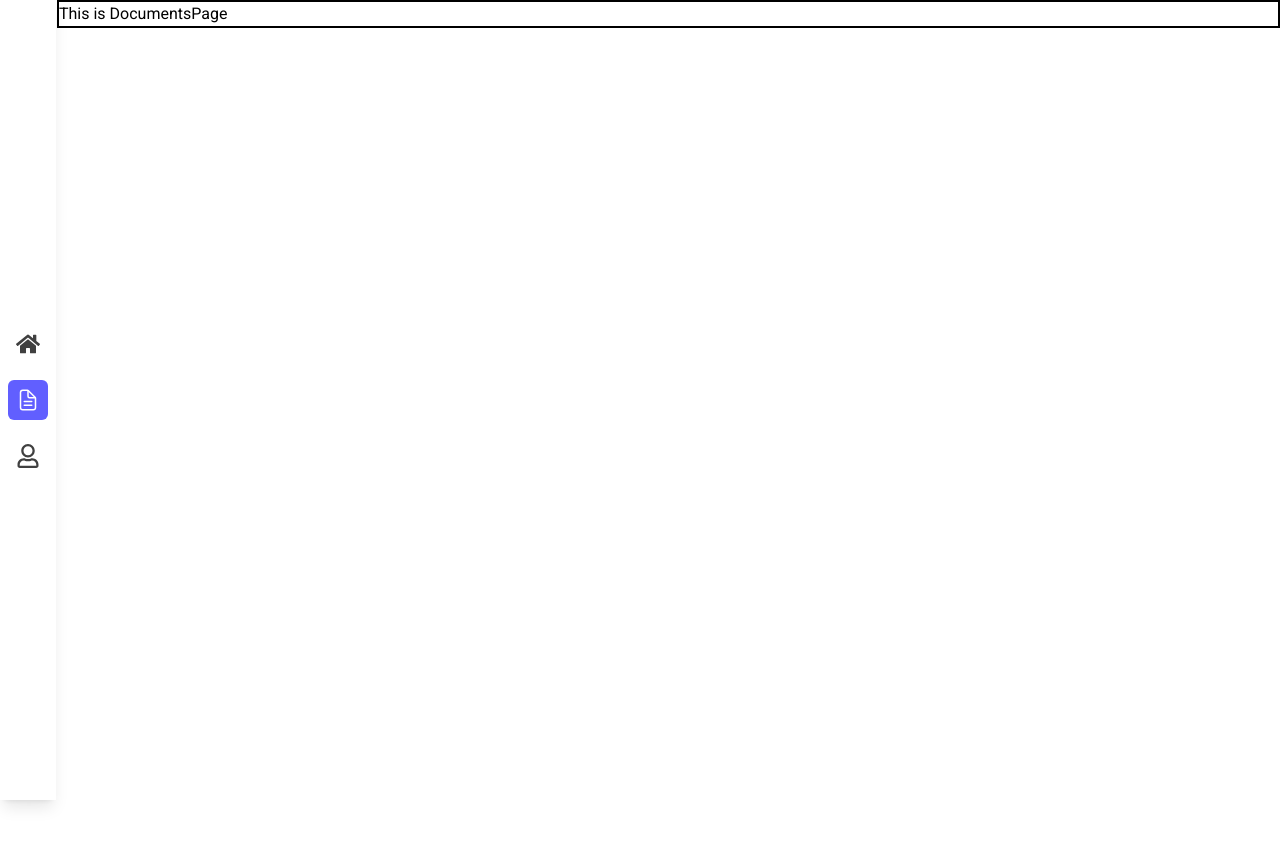
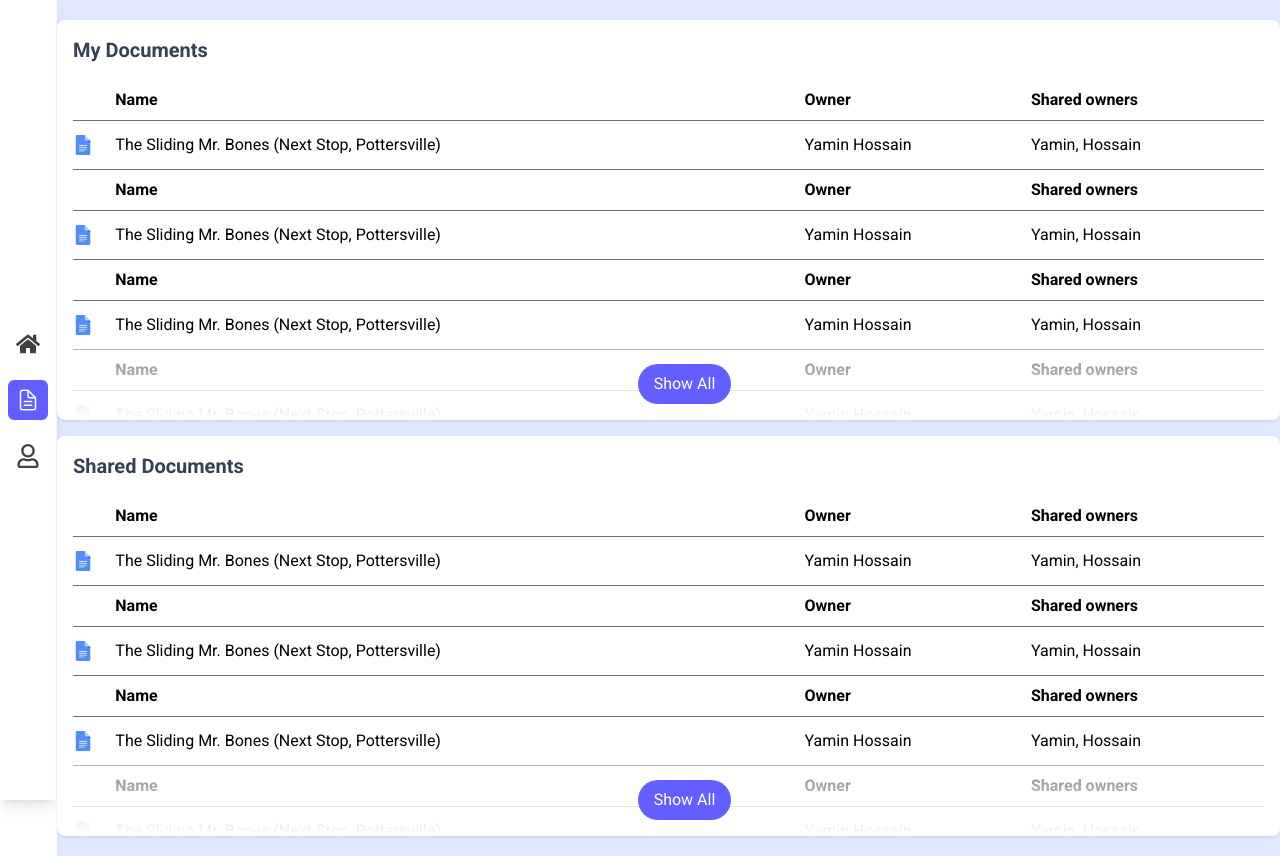
Before and after one commit to yaminhossain/docify, a Next.js app: page /documents in a window 1280 px wide. Before the commit the page ends 800 px from the top, so only its background shows below. Built offline with nearby package versions, Linux system fonts and the light colour scheme.

Commit message:
documents route design done

```diff
--- a/src/app/documents/my-documents/page.jsx
+++ b/src/app/documents/my-documents/page.jsx
@@ -1,9 +1,16 @@
-
+import DocumentsTable from "@/components/DocumentsTable/DocumentsTable";
 
 const MyDocumentsPage = () => {
   return (
-    <div>
-      My docs
+     <div className="bg-indigo-100 min-h-screen py-5">
+      <div className="min-h-[50vh] max-w-7xl mx-auto p-4 mb-4 bg-white rounded-lg shadow">
+        <h1 className="font-bold text-gray-700 text-xl mb-4">My Documents</h1>
+        <DocumentsTable></DocumentsTable>
+        <DocumentsTable></DocumentsTable>
+        <DocumentsTable></DocumentsTable>
+        <DocumentsTable></DocumentsTable>
+        <DocumentsTable></DocumentsTable>
+      </div>
     </div>
   );
 };
--- a/src/app/documents/page.jsx
+++ b/src/app/documents/page.jsx
@@ -1,9 +1,43 @@
-
+import DocumentsTable from "@/components/DocumentsTable/DocumentsTable";
+import Link from "next/link";
 
 const DocumentsPage = () => {
   return (
-    <div className="border-2">
-      This is DocumentsPage
+    <div className="bg-indigo-100 min-h-screen py-5">
+      {/* ==========My Documents========== */}
+      <div className="h-[50vh] max-w-7xl mx-auto p-4 mb-4 bg-white rounded-lg shadow relative overflow-hidden">
+        <h1 className="font-bold text-gray-700 text-xl mb-4">My Documents</h1>
+        <DocumentsTable></DocumentsTable>
+        <DocumentsTable></DocumentsTable>
+        <DocumentsTable></DocumentsTable>
+        <DocumentsTable></DocumentsTable>
+        <DocumentsTable></DocumentsTable>
+        {/* -----Show All button----- */}
+        <div className="absolute bottom-0 py-4 bg-linear-to-t from-white to-white/50 w-full flex justify-center">
+          <Link href={"/documents/my-documents"}>
+            <button className="py-2 px-4 rounded-full bg-indigo-500 hover:bg-indigo-600 text-white cursor-pointer">
+              Show All
+            </button>
+          </Link>
+        </div>
+      </div>
+      {/* ==========Shared Documents========== */}
+      <div className="h-[50vh] max-w-7xl mx-auto p-4 bg-white rounded-lg shadow relative overflow-hidden">
+        <h1 className="font-bold text-gray-700 text-xl mb-4">Shared Documents</h1>
+        <DocumentsTable></DocumentsTable>
+        <DocumentsTable></DocumentsTable>
+        <DocumentsTable></DocumentsTable>
+        <DocumentsTable></DocumentsTable>
+        <DocumentsTable></DocumentsTable>
+        {/* -----Show All button----- */}
+        <div className="absolute bottom-0 py-4 bg-linear-to-t from-white to-white/50 w-full flex justify-center">
+          <Link href={"/documents/shared-documents"}>
+            <button className="py-2 px-4 rounded-full bg-indigo-500 hover:bg-indigo-600 text-white cursor-pointer">
+              Show All
+            </button>
+          </Link>
+        </div>
+      </div>
     </div>
   );
 };
--- a/src/app/documents/shared-documents/page.jsx
+++ b/src/app/documents/shared-documents/page.jsx
@@ -1,9 +1,13 @@
-import React from 'react';
+import DocumentsTable from "@/components/DocumentsTable/DocumentsTable";
 
 const SharedDocumentsPage = () => {
   return (
-    <div>
+    <div className="bg-indigo-100 min-h-screen py-5">
+      <div className="min-h-[50vh] max-w-7xl mx-auto p-4 mb-4 bg-white rounded-lg shadow">
+        <h1 className="font-bold text-gray-700 text-xl mb-4">Shared Documents</h1>
+        <DocumentsTable></DocumentsTable>
 
+      </div>
     </div>
   );
 };
--- a/src/app/page.js
+++ b/src/app/page.js
@@ -1,6 +1,5 @@
 import CreateAndJoinDocument from "./components/CreateAndJoinDocument/CreateAndJoinDocument";
-import docsIcon from "@/../public/icons/docs.png";
-import Image from "next/image";
+import DocumentsTable from "@/components/DocumentsTable/DocumentsTable";
 
 export default function Home() {
   return (
@@ -19,26 +18,7 @@ export default function Home() {
         <h1 className="mt-3 mb-7 text-xl font-semibold text-gray-800">
           Recent documents
         </h1>
-        <table className="w-full table-auto">
-          <tbody>
-            <tr className="border-b border-b-gray-500">
-              <th></th>
-              <th className="text-start py-2">Name</th>
-              <th className="text-start">Owner</th>
-              <th className="text-start">Shared owners</th>
-            </tr>
-            <tr className="border-b border-b-gray-500 hover:bg-gray-100 cursor-pointer">
-              <td>
-                <Image src={docsIcon} height={20} width={20} alt="doc icon" />
-              </td>
-              <td className="py-3">
-                The Sliding Mr. Bones (Next Stop, Pottersville)
-              </td>
-              <td>Yamin Hossain</td>
-              <td>Yamin, Hossain</td>
-            </tr>
-          </tbody>
-        </table>
+        <DocumentsTable></DocumentsTable>
       </div>
     </div>
   );
--- /dev/null
+++ b/src/components/DocumentsTable/DocumentsTable.jsx
@@ -0,0 +1,29 @@
+import Image from "next/image";
+import docsIcon from "@/../public/icons/docs.png";
+
+const DocumentsTable = (documentsData) => {
+  return (
+    <table className="w-full table-auto">
+      <tbody>
+        <tr className="border-b border-b-gray-500">
+          <th></th>
+          <th className="text-start py-2">Name</th>
+          <th className="text-start">Owner</th>
+          <th className="text-start">Shared owners</th>
+        </tr>
+        <tr className="border-b border-b-gray-500 hover:bg-gray-100 cursor-pointer">
+          <td>
+            <Image src={docsIcon} height={20} width={20} alt="doc icon" />
+          </td>
+          <td className="py-3">
+            The Sliding Mr. Bones (Next Stop, Pottersville)
+          </td>
+          <td>Yamin Hossain</td>
+          <td>Yamin, Hossain</td>
+        </tr>
+      </tbody>
+    </table>
+  );
+};
+
+export default DocumentsTable;
--- a/src/components/NavBar/NavBar.jsx
+++ b/src/components/NavBar/NavBar.jsx
@@ -21,7 +21,8 @@ const NavBar = () => {
       <Link
         href={"/documents"}
         className={`flex flex-col items-center text-neutral-700 ${
-          pathname === "/documents" && "bg-indigo-500 text-white rounded-md p-2"
+          pathname.startsWith("/documents") &&
+          "bg-indigo-500 text-white rounded-md p-2"
         }`}
         title="Documents"
       >
```
